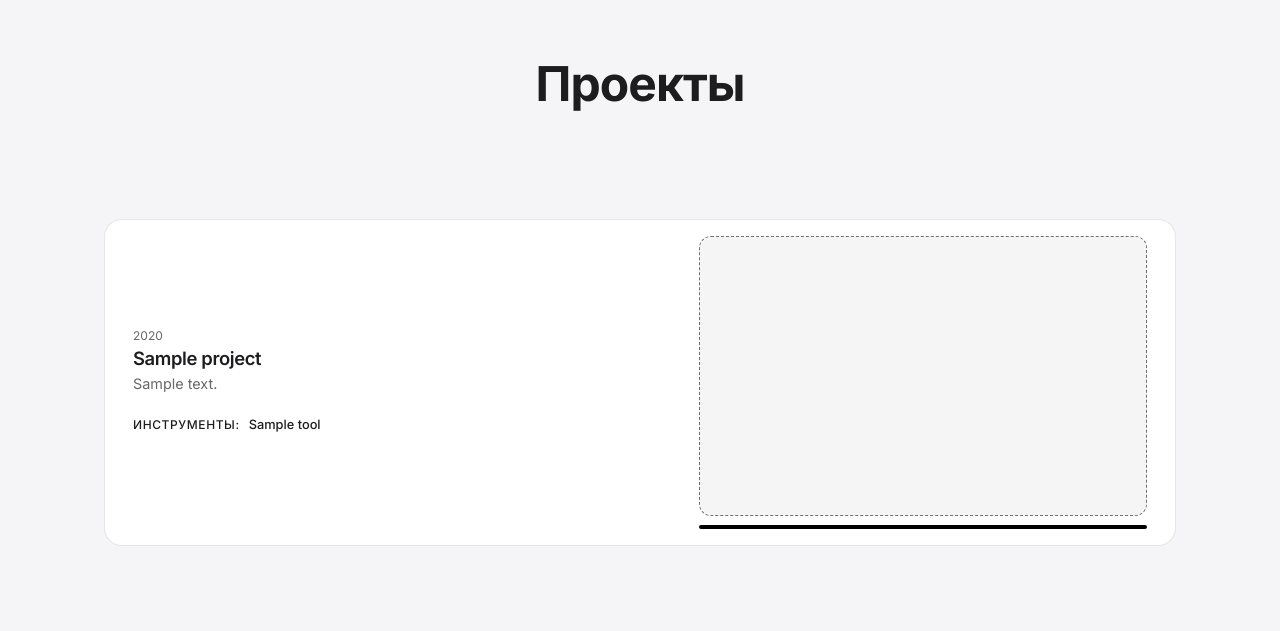
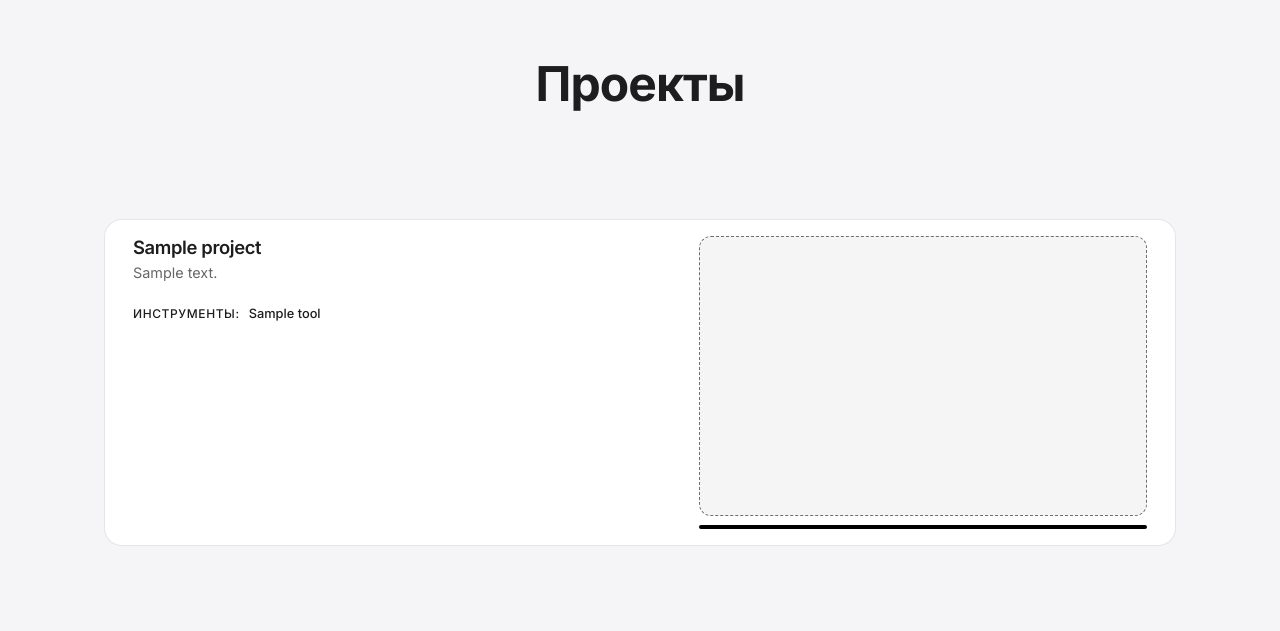
Before and after one commit to for9653960484/portfolio, a Flask app: template templates/index.html in a window 1280 px wide. Shown: the part 794-1425 px from the top of the page. Run offline with Flask 3, Linux system fonts and the light colour scheme; the template is opened without the code that fills it: most values are stand-ins (such as "Sample title", 1, 10 or a date in 2020).

Commit message:
Align project text with the illustration and strengthen the glow under the selected card.
Co-authored-by: Cursor <cursoragent@cursor.com>

```diff
--- a/static/css/style.css
+++ b/static/css/style.css
@@ -16,6 +16,7 @@
   --color-border: rgba(255, 255, 255, 0.12);
   --color-border-hover: rgba(255, 255, 255, 0.2);
   --color-shadow: rgba(0, 0, 0, 0.4);
+  --card-under: rgba(255, 255, 255, 0.32);
   --color-shot: rgba(255, 255, 255, 0.04);
   --color-shot-border: rgba(255, 255, 255, 0.42);
   --color-tools: #f5f5f7;
@@ -45,6 +46,7 @@
   --color-border: rgba(0, 0, 0, 0.1);
   --color-border-hover: rgba(0, 0, 0, 0.18);
   --color-shadow: rgba(0, 0, 0, 0.12);
+  --card-under: rgba(0, 0, 0, 0.62);
   --color-shot: rgba(0, 0, 0, 0.04);
   --color-shot-border: rgba(0, 0, 0, 0.55);
   --color-tools: #1d1d1f;
@@ -339,17 +341,35 @@ section {
 
 /* Cards */
 .card {
+  position: relative;
+  isolation: isolate;
   display: grid;
   grid-template-columns: minmax(0, 1fr) minmax(0, 1fr);
   gap: var(--space-lg);
-  align-items: center;
+  align-items: start;
   background: var(--color-bg-card);
   border: 1px solid var(--color-border);
   border-radius: var(--radius);
   padding: 1rem 1.75rem;
-  transition: background var(--transition), border-color var(--transition), box-shadow var(--transition), transform var(--transition);
+  transition: background var(--transition), border-color var(--transition), box-shadow var(--transition), translate var(--transition);
   opacity: 0;
   animation: fadeUp 0.6s var(--transition) forwards;
+}
+
+.card::after {
+  content: "";
+  position: absolute;
+  z-index: -1;
+  left: 12%;
+  right: 12%;
+  bottom: -1.6rem;
+  height: 3.2rem;
+  border-radius: 999px;
+  background: radial-gradient(ellipse at center, var(--card-under) 0%, transparent 72%);
+  opacity: 0;
+  filter: blur(6px);
+  pointer-events: none;
+  transition: opacity var(--transition);
 }
 
 .card:nth-child(1) { animation-delay: 0.05s; }
@@ -363,11 +383,17 @@ section {
 .card:nth-child(9) { animation-delay: 0.45s; }
 .card:nth-child(10) { animation-delay: 0.5s; }
 
-.card:hover {
+.card:hover,
+.card:focus-within {
   background: var(--color-bg-card-hover);
   border-color: var(--color-border-hover);
-  transform: translateY(-4px);
-  box-shadow: 0 20px 40px var(--color-shadow);
+  translate: 0 -4px;
+  box-shadow: 0 18px 22px -16px var(--card-under);
+}
+
+.card:hover::after,
+.card:focus-within::after {
+  opacity: 1;
 }
 
 .card-content {
@@ -647,12 +673,6 @@ section {
   color: #ff453a;
 }
 
-.card-year {
-  font-size: 0.75rem;
-  color: var(--color-text-muted);
-  margin-bottom: 0.1rem;
-}
-
 .card-title {
   font-size: 1.15rem;
   font-weight: 600;
--- a/templates/index.html
+++ b/templates/index.html
@@ -52,7 +52,6 @@
                 {% for project in projects %}
                 <article class="card" data-project-id="{{ project.id }}">
                     <div class="card-content">
-                        <span class="card-year">{{ project.year }}</span>
                         <h3 class="card-title">
                             {% if project.link %}
                             <a href="{{ project.link }}" target="_blank" rel="noopener">{{ project.title }}</a>
```
Also changed, not shown: static/uploads/p2-s0.png.
